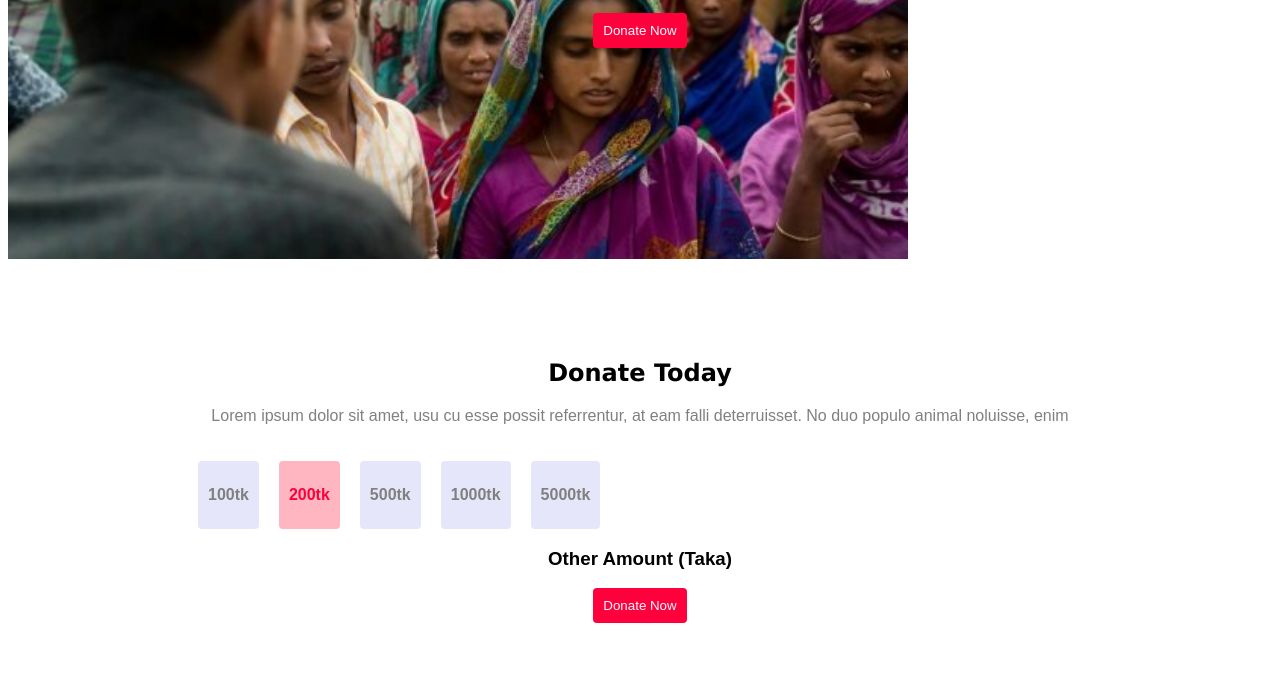
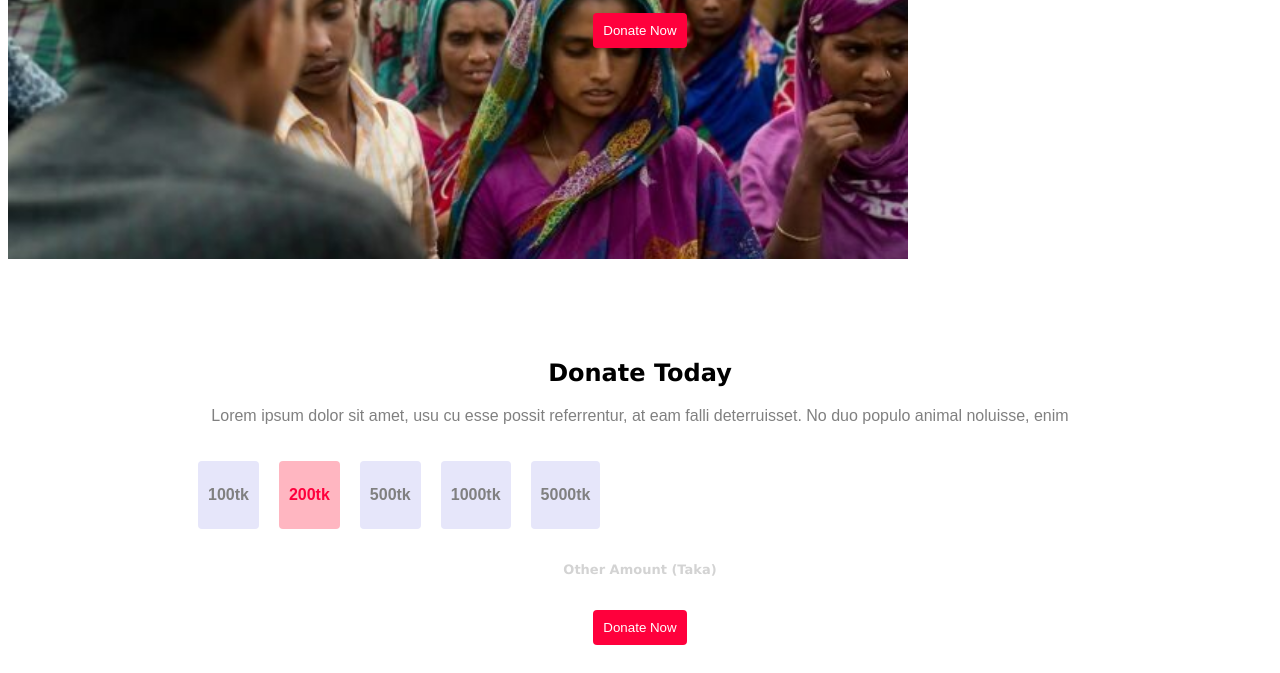
Before and after one commit to farhadankhi/donate-portfolio, a plain HTML site: page index.html in a window 1280 px wide. Shown: the part 169-842 px from the top of the page. Before the commit the page ends 820 px from the top, so only its background shows below. Drawn offline with Linux system fonts and the light colour scheme.

Commit message:
something more

```diff
--- a/index.html
+++ b/index.html
@@ -26,7 +26,7 @@
         <li>1000tk</li>
         <li>5000tk</li>
      </div>
-    <h3>Other Amount (Taka)</h3>
+    <h3 class="h3">Other Amount (Taka)</h3>
      <button class="primary-btn">Donate Now</button>
 
     </section>
--- a/styles/donate.css
+++ b/styles/donate.css
@@ -25,6 +25,7 @@
     text-align: center;
     padding: 20px 190px;
     font-family: sans-serif;
+
 }
 .title2{
     margin-top: 80px;
@@ -55,3 +56,9 @@ li.pink{
     color: #ff003c;
     background-color: lightpink;
 }
+.h3{
+    color: lightgray;
+    font-size: small;
+    font-family: Verdana, Geneva, Tahoma, sans-serif;
+    padding: 20px ;
+}
```
